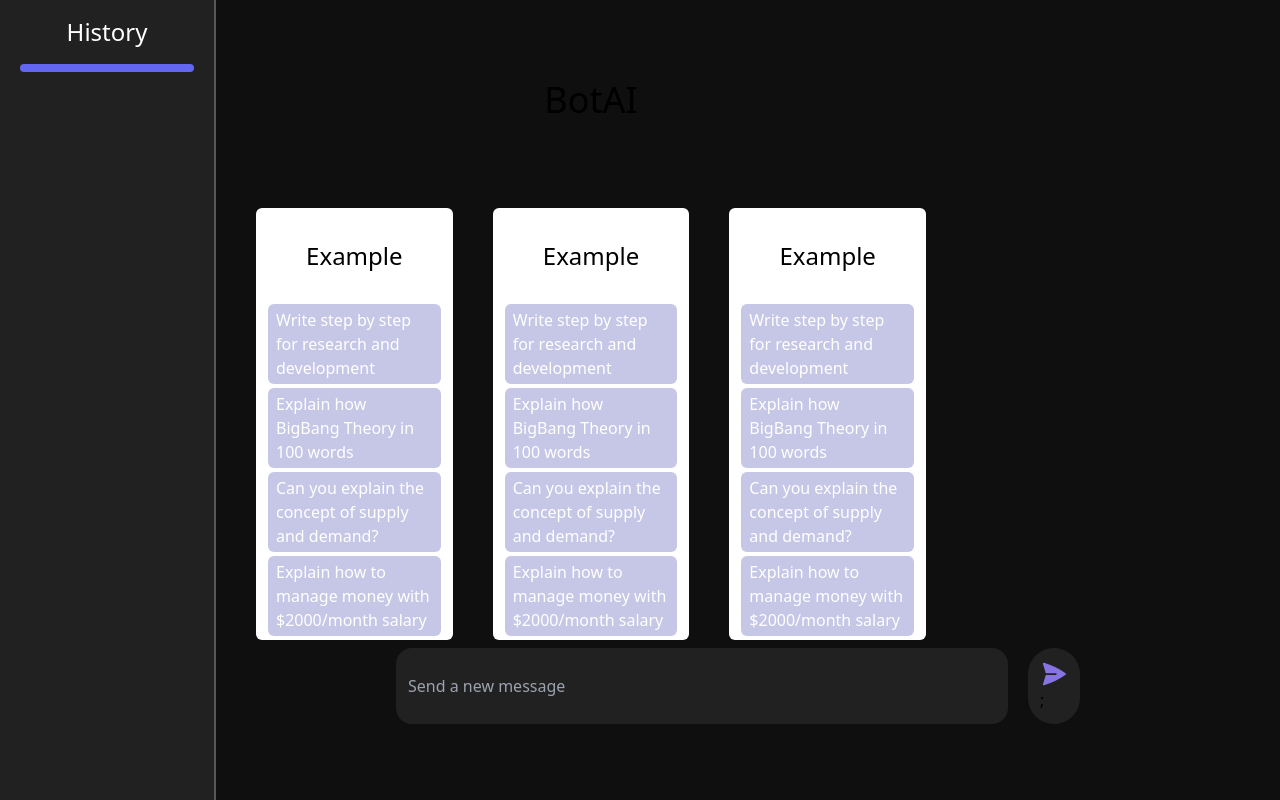
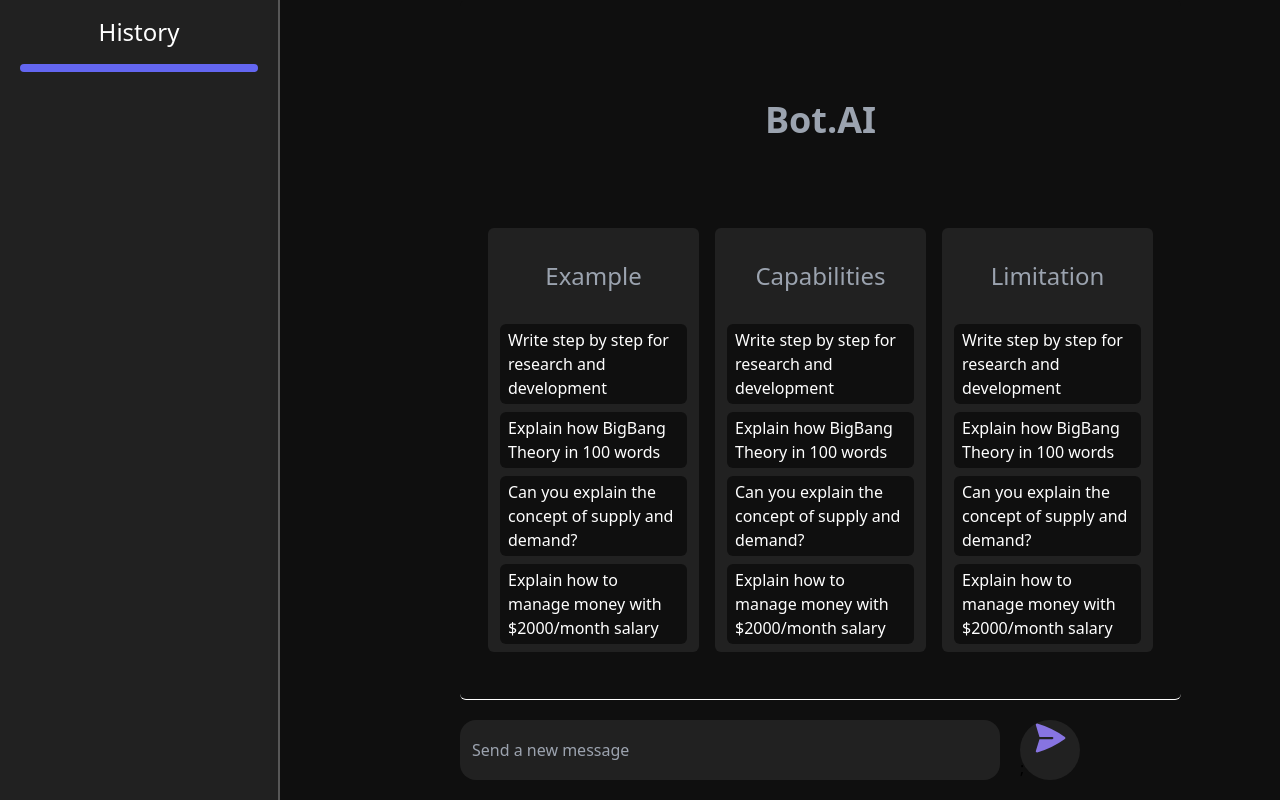
Before and after one commit to sandeepyadav-24/Bot.AI, a React (Vite) app: page /chatpage in a window 1280 px wide. Built offline with nearby package versions, Linux system fonts and the light colour scheme.

Commit message:
Changes UI

```diff
--- a/src/components/Box.tsx
+++ b/src/components/Box.tsx
@@ -1,6 +1,6 @@
 import React from "react";
 
-const Box = () => {
+const Box = (props) => {
   const data = [
     "Write step by step for research and development ",
     "Explain how BigBang Theory in 100 words",
@@ -8,12 +8,14 @@ const Box = () => {
     "Explain how to manage money with $2000/month salary",
   ];
   return (
-    <div className="mx-5 my-2 bg-white rounded-md">
-      <h1 className="text-2xl text-center my-8">Example</h1>
+    <div className="mx-2 my-2 bg-[#212121] rounded-md">
+      <h1 className="text-2xl text-[#9BA3AF] text-center my-8">
+        {props.headline}
+      </h1>
       {data.map((e, index) => {
         return (
           <div
-            className="bg-[#C6C6E6] text-white my-1 mx-3 rounded-md py-1 px-2"
+            className="bg-[#0F0F0F] text-white my-2 mx-3 rounded-md py-1 px-2"
             key={index}
           >
             {e}
--- a/src/components/GeminiBox.tsx
+++ b/src/components/GeminiBox.tsx
@@ -3,7 +3,7 @@ import TextMessage from "./TextMessage";
 
 const GeminiBox = () => {
   return (
-    <div className="w-[721px] h-[700px] mb-5 overflow-y-auto  bg-[#0F0F0F] mx-40 rounded-md p-5 border-white border-b-[1px]">
+    <div className="w-[721px] h-[700px] mb-5   bg-[#0F0F0F] mx-40 rounded-md p-5 border-white border-b-[1px] overflow-y-auto">
       <TextMessage />
     </div>
   );
--- a/src/components/MessageBox.tsx
+++ b/src/components/MessageBox.tsx
@@ -5,7 +5,7 @@ import Render from "./Render";
 
 const MessageBox = () => {
   return (
-    <div className="w-4/5 mx-5 ">
+    <div className="w-3/4 mx-5 ">
       <Render />
       <SearchBox />
     </div>
--- a/src/components/Render.tsx
+++ b/src/components/Render.tsx
@@ -15,12 +15,14 @@ const Render = () => {
       {bool ? (
         <GeminiBox />
       ) : (
-        <div className="w-[710px]">
-          <h1 className="my-20 text-center text-4xl">BotAI</h1>
+        <div className="w-[721px] h-[700px] mb-5   bg-[#0F0F0F] mx-40 rounded-md p-5 border-white border-b-[1px]">
+          <h1 className="my-20 text-center text-4xl text-[#9BA3AF] font-bold">
+            Bot.AI
+          </h1>
           <div className="flex flex-col lg:flex-row ">
-            <Box />
-            <Box />
-            <Box />
+            <Box headline={"Example"} />
+            <Box headline={"Capabilities"} />
+            <Box headline={"Limitation"} />
           </div>
         </div>
       )}
--- a/src/components/SearchBox.tsx
+++ b/src/components/SearchBox.tsx
@@ -21,7 +21,7 @@ const SearchBox = () => {
       // For text-only input, use the gemini-pro model
       const model = genAI.getGenerativeModel({ model: "gemini-pro" });
 
-      const prompt = name;
+      const prompt = `generate a chatbot answer for this ${name}`;
 
       const result = await model.generateContent(prompt);
       const response = await result.response;
@@ -39,12 +39,15 @@ const SearchBox = () => {
         placeholder="Send a new message"
         onChange={(e) => setName(e.target.value)}
       />
-      <div className="rounded-full p-3 bg-[#212121] mx-5">
+      <div
+        className="rounded-full  bg-[#212121] mx-5 w-20 hover:bg-[#8774E1]"
+        onClick={clickHandler}
+      >
         <svg
           xmlns="http://www.w3.org/2000/svg"
           viewBox="0 0 24 24"
           fill="currentColor"
-          className="w-7 h-7 text-[#8774E1]"
+          className="w-9 h-9 mx-3  text-[#8774E1] hover:text-white"
         >
           <path d="M3.478 2.404a.75.75 0 0 0-.926.941l2.432 7.905H13.5a.75.75 0 0 1 0 1.5H4.984l-2.432 7.905a.75.75 0 0 0 .926.94 60.519 60.519 0 0 0 18.445-8.986.75.75 0 0 0 0-1.218A60.517 60.517 0 0 0 3.478 2.404Z" />
         </svg>
```
